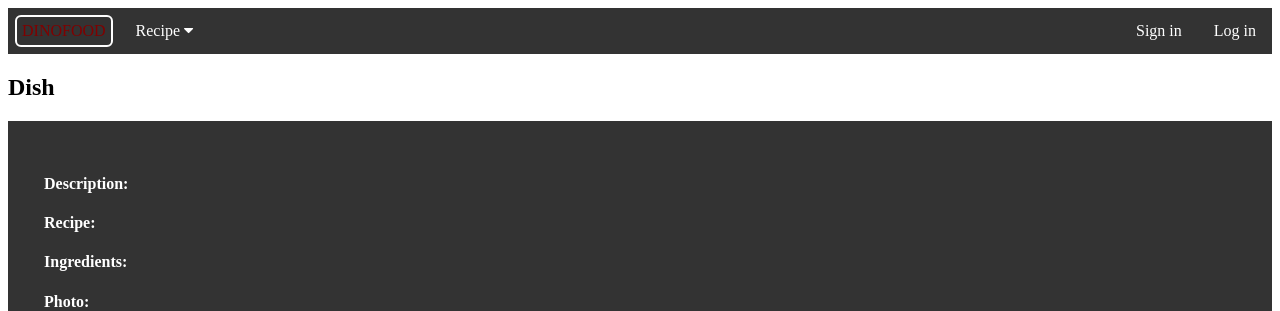
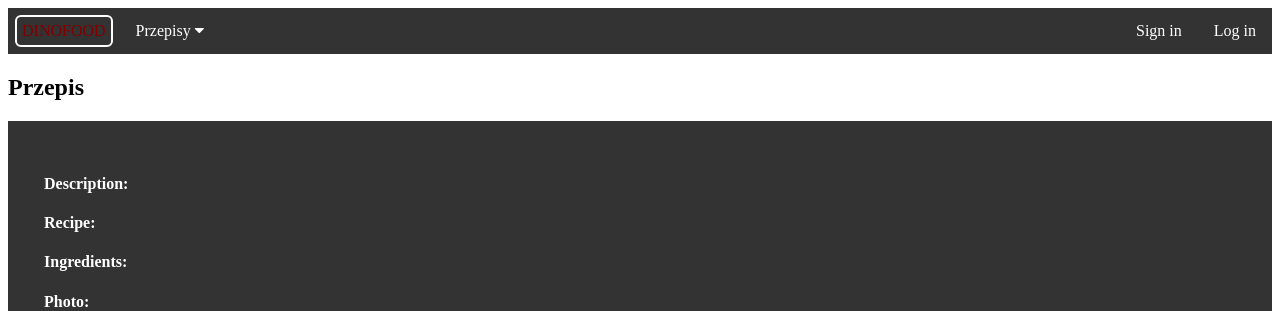
Before and after one commit to p-flis/dinofood, a Django app: template main_app/templates/food/recipe_id_get.html in a window 1280 px wide. Shown: the top 311 px of the page. Run offline with Django 3.2, Linux system fonts and the light colour scheme; the template is opened without the code that fills it, so the values that code supplies are empty.

Commit message:
Change language to pl

```diff
--- a/main_app/forms.py
+++ b/main_app/forms.py
@@ -1,5 +1,6 @@
 from django import forms
 from .models import *
+
 
 class IngredientForm(forms.ModelForm):
     class Meta:
@@ -12,6 +13,7 @@ class IngredientForm(forms.ModelForm):
             'is_gluten_free',
         ]
 
+
 class RecipeForm(forms.ModelForm):
     class Meta:
         model = Dish
--- a/main_app/templates/base.html
+++ b/main_app/templates/base.html
@@ -19,25 +19,25 @@
   <div class="navbar">
     <a class="logo" href="{% url 'index' %}" >DINOFOOD</a>
     <div class="subnav">
-      <button class="subnavbtn">Recipe <i class="fa fa-caret-down"></i></button>
+      <button class="subnavbtn">Przepisy <i class="fa fa-caret-down"></i></button>
       <div class="subnav-content">
-        <a href="{% url 'recipe' %}" style="display:block;">All</a>
+        <a href="{% url 'recipe' %}" style="display:block;">Pokaż wszystkie</a>
         {% if user.is_authenticated %}
-          <a href="{% url 'add_recipe' %}" style="display:block;">New</a>
+          <a href="{% url 'add_recipe' %}" style="display:block;">Utwórz nowy</a>
         {% endif %}
         {% if user.is_superuser %}
-          <a href="{% url 'add_recipe_to_default' %}" style="display:block;">New to default</a>
+          <a href="{% url 'add_recipe_to_default' %}" style="display:block;">Nowy do default db</a>
         {% endif %}
-        <a href="{% url 'search_recipe' %}">Search</a>
+        <a href="{% url 'search_recipe' %}">Wyszukaj</a>
       </div>
     </div>
     {% if user.is_superuser %}
       <div class="subnav">
-        <button class="subnavbtn">Ingredient <i class="fa fa-caret-down"></i></button>
+        <button class="subnavbtn">Składniki <i class="fa fa-caret-down"></i></button>
         <div class="subnav-content">
-          <a href="{% url 'ingredient' %}">All</a>
-          <a href="{% url 'add_ingredient' %}">New</a>
-          <a href="{% url 'add_ingredient_to_default' %}">New to default</a>
+          <a href="{% url 'ingredient' %}">Pokaż wszystkie</a>
+          <a href="{% url 'add_ingredient' %}">Utwórz nowy</a>
+          <a href="{% url 'add_ingredient_to_default' %}">Nowy do default db</a>
         </div>
       </div>
       <div class="subnav">
--- a/main_app/templates/baseform.html
+++ b/main_app/templates/baseform.html
@@ -14,7 +14,7 @@
     <form method="post" enctype="multipart/form-data">
       {% csrf_token %}
       {% block itemcontent %}{% endblock %}
-      <button type="submit" onclick="{% block submitclick %}{% endblock %}">Submit</button>
+      <button type="submit" onclick="{% block submitclick %}{% endblock %}">Zatwierdź</button>
     </form>
 
   </div>
--- a/main_app/templates/baseitem.html
+++ b/main_app/templates/baseitem.html
@@ -21,10 +21,10 @@
       </div>
       {% if user.is_superuser %}
         <a class="delete right" href="{% block updatelink %}{% endblock %}">
-          Update
+          Zaktualizuj
         </a>
         <a class="delete right" href="{% block deletelink %}{% endblock %}">
-          Delete
+          Usuń
         </a>
       {% endif %}
     </div>
--- a/main_app/templates/food/ingredient_id_get.html
+++ b/main_app/templates/food/ingredient_id_get.html
@@ -2,7 +2,7 @@
 {% load staticfiles %}
 
 {% block smalltitle %}
-Ingredient
+Składnik
 {% endblock %}
 
 {% block deletelink %}
--- a/main_app/templates/food/ingredients.html
+++ b/main_app/templates/food/ingredients.html
@@ -2,7 +2,7 @@
 {% load staticfiles %}
 
 {% block smalltitle %}
-All ingredients
+Składniki
 {% endblock %}
 
 {% block itemlink %}
--- a/main_app/templates/food/new_ingredient_form.html
+++ b/main_app/templates/food/new_ingredient_form.html
@@ -2,7 +2,7 @@
 {% load staticfiles %}
 
 {% block smalltitle %}
-New Ingredient
+Nowy składnik
 {% endblock %}
 {% block itemcontent %}
 <div class="formulagrid">
--- a/main_app/templates/food/new_recipe_form.html
+++ b/main_app/templates/food/new_recipe_form.html
@@ -7,7 +7,7 @@
 {% endblock %}
 
 {% block smalltitle %}
-  New Recipe
+  Nowy przepis
 {% endblock %}
 
 {% block itemcontent %}
--- a/main_app/templates/food/recipe.html
+++ b/main_app/templates/food/recipe.html
@@ -2,7 +2,7 @@
 {% load staticfiles %}
 
 {% block smalltitle %}
-All dishes
+Przepisy
 {% endblock %}
 
 {% block itemlink %}
--- a/main_app/templates/food/recipe_id_get.html
+++ b/main_app/templates/food/recipe_id_get.html
@@ -1,7 +1,7 @@
 {% extends "baseitem.html" %}
 {% load staticfiles %}
 {% block smalltitle %}
-Dish
+Przepis
 {% endblock %}
 
 {% block deletelink %}
--- a/main_app/templates/food/search_recipe.html
+++ b/main_app/templates/food/search_recipe.html
@@ -4,7 +4,7 @@
 {% block content %}
   <div class="container">
 
-    <h2>Search for a perfect dish</h2>
+    <h2>Wyszukaj przepisy</h2>
 
     <form method="post">
       {% csrf_token %}
--- a/main_app/templates/home.html
+++ b/main_app/templates/home.html
@@ -7,7 +7,7 @@
   Hi {{ user.username }}!
   <p><a href="{% url 'logout' %}">logout</a></p>
 {% else %}
-  <p>You are not logged in</p>
+  <p>Nie jesteś zalogowany</p>
   <p><a href="{% url 'login' %}">login</a></p>
   <p><a href="{% url 'signup' %}">sign up</a></p>
 {% endif %}
```
